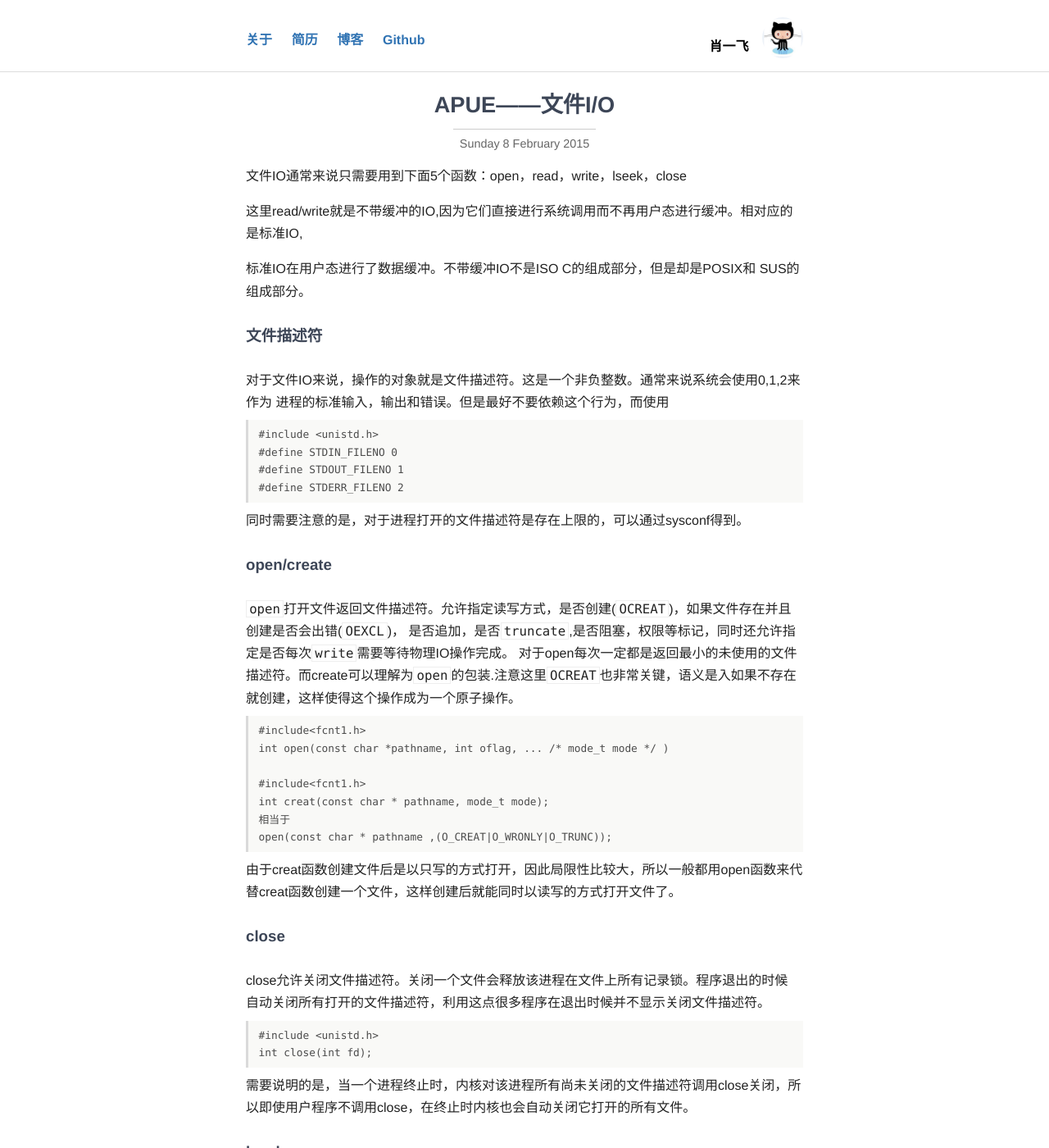
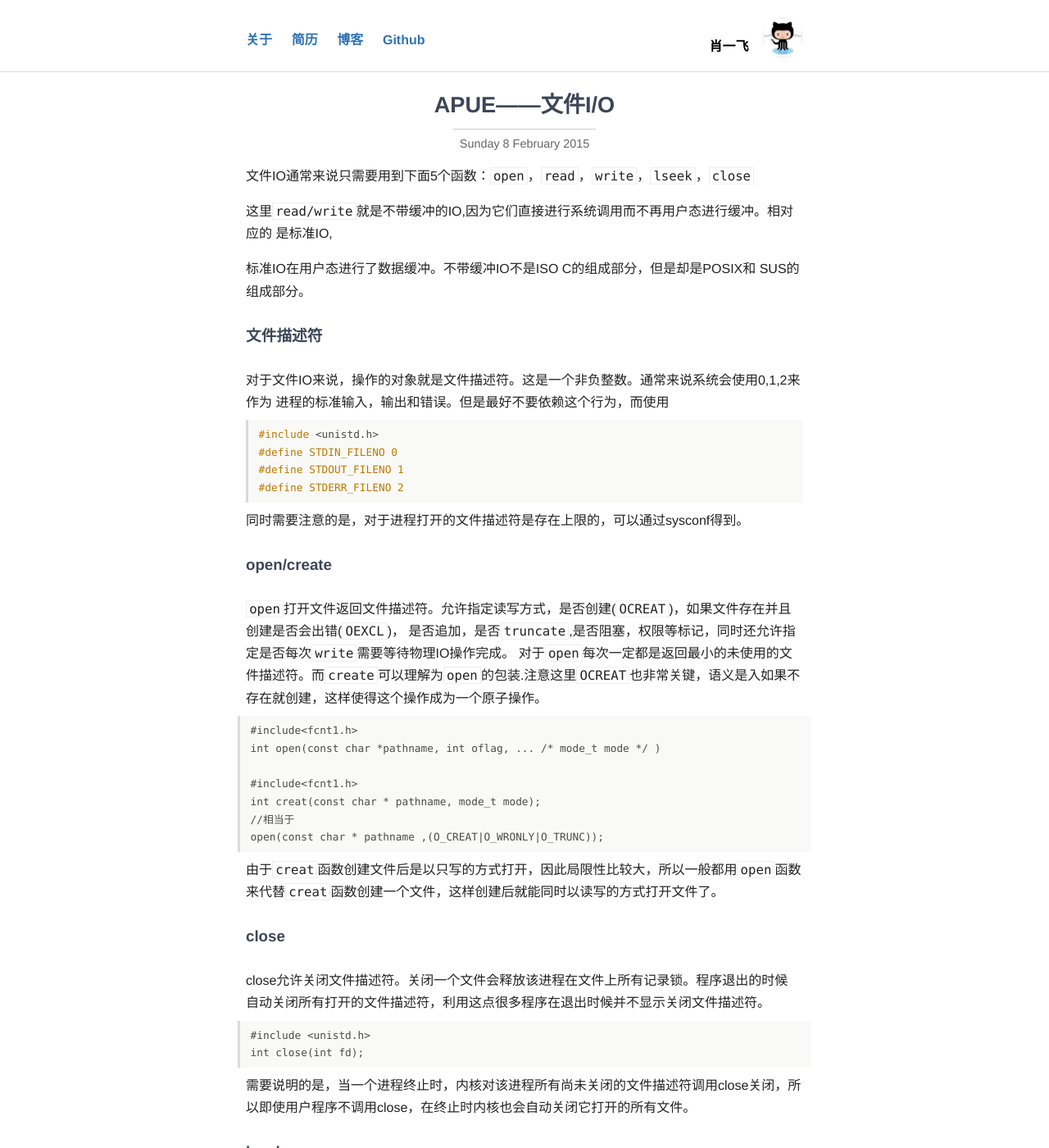
Before and after one commit to xiaoyifeibupt/xiaoyifeibupt.github.io, a Jekyll site: the page built from _posts/2015-02-08-APUE-3.md, in a window 1280 px wide and 1400 px high. Shown: the whole window at 82% size. Built offline with Jekyll 4.4.1, drawn with Linux system fonts in a browser that asks for light colours; Markdown is read by kramdown in place of the engine named in the settings; comment, search, counter and statistics services are not loaded; some of the changed text lies outside the part shown.

Commit message:
Update 2015-02-08-APUE-3.md

````diff
--- a/_posts/2015-02-08-APUE-3.md
+++ b/_posts/2015-02-08-APUE-3.md
@@ -5,53 +5,57 @@ categories: [APUE]
 ---
 
 
-文件IO通常来说只需要用到下面5个函数：open，read，write，lseek，close
+文件IO通常来说只需要用到下面5个函数：`open`，`read`，`write`，`lseek`，`close`
 
-这里read/write就是不带缓冲的IO,因为它们直接进行系统调用而不再用户态进行缓冲。相对应的 是标准IO,
+这里`read/write`就是不带缓冲的IO,因为它们直接进行系统调用而不再用户态进行缓冲。相对应的 是标准IO,
 
 标准IO在用户态进行了数据缓冲。不带缓冲IO不是ISO C的组成部分，但是却是POSIX和 SUS的组成部分。
 
 ###文件描述符
 对于文件IO来说，操作的对象就是文件描述符。这是一个非负整数。通常来说系统会使用0,1,2来作为 进程的标准输入，输出和错误。但是最好不要依赖这个行为，而使用
 
-	#include <unistd.h>
-	#define STDIN_FILENO 0
-	#define STDOUT_FILENO 1
-	#define STDERR_FILENO 2
-
+```c
+#include <unistd.h>
+#define STDIN_FILENO 0
+#define STDOUT_FILENO 1
+#define STDERR_FILENO 2
+```
 同时需要注意的是，对于进程打开的文件描述符是存在上限的，可以通过sysconf得到。
 
 ###open/create
 
-`open`打开文件返回文件描述符。允许指定读写方式，是否创建(`OCREAT`)，如果文件存在并且创建是否会出错(`OEXCL`)， 是否追加，是否`truncate`,是否阻塞，权限等标记，同时还允许指定是否每次`write`需要等待物理IO操作完成。 对于open每次一定都是返回最小的未使用的文件描述符。而create可以理解为`open`的包装.注意这里`OCREAT`也非常关键，语义是入如果不存在就创建，这样使得这个操作成为一个原子操作。
+`open`打开文件返回文件描述符。允许指定读写方式，是否创建(`OCREAT`)，如果文件存在并且创建是否会出错(`OEXCL`)， 是否追加，是否`truncate`,是否阻塞，权限等标记，同时还允许指定是否每次`write`需要等待物理IO操作完成。 对于`open`每次一定都是返回最小的未使用的文件描述符。而`create`可以理解为`open`的包装.注意这里`OCREAT`也非常关键，语义是入如果不存在就创建，这样使得这个操作成为一个原子操作。
 
-	#include<fcnt1.h>
-	int open(const char *pathname, int oflag, ... /* mode_t mode */ )
+```C
+#include<fcnt1.h>
+int open(const char *pathname, int oflag, ... /* mode_t mode */ )
 
-	#include<fcnt1.h>
-	int creat(const char * pathname, mode_t mode);
-	相当于
-	open(const char * pathname ,(O_CREAT|O_WRONLY|O_TRUNC));
-
-由于creat函数创建文件后是以只写的方式打开，因此局限性比较大，所以一般都用open函数来代替creat函数创建一个文件，这样创建后就能同时以读写的方式打开文件了。
+#include<fcnt1.h>
+int creat(const char * pathname, mode_t mode);
+//相当于
+open(const char * pathname ,(O_CREAT|O_WRONLY|O_TRUNC));
+```
+由于`creat`函数创建文件后是以只写的方式打开，因此局限性比较大，所以一般都用`open`函数来代替`creat`函数创建一个文件，这样创建后就能同时以读写的方式打开文件了。
 
 
 ###close
 
 close允许关闭文件描述符。关闭一个文件会释放该进程在文件上所有记录锁。程序退出的时候 自动关闭所有打开的文件描述符，利用这点很多程序在退出时候并不显示关闭文件描述符。
 
-	#include <unistd.h>
-	int close(int fd);
-
+```C
+#include <unistd.h>
+int close(int fd);
+```
 需要说明的是，当一个进程终止时，内核对该进程所有尚未关闭的文件描述符调用close关闭，所以即使用户程序不调用close，在终止时内核也会自动关闭它打开的所有文件。
 
 ###lseek
 
 lseek允许显示设置文件当前偏移量。如果文件描述符是一个管道，FIFO或者是网络套接字的话，那么 会返回ESPIPE的错误。需要注意的是lseek仅仅是修改进程对于这个文件访问逻辑偏移，实际上不进行任何 物理IO操作。使用lseek允许造成文件空洞(通常见于core文件),空洞部分并不要求占用磁盘存储空间。
 
-	#include<unistd.h>
-	off_t lseek(int fildes,off_t offset ,int whence);
-
+```C
+#include<unistd.h>
+off_t lseek(int fildes,off_t offset ,int whence);
+```
 参数 fildes 为已打开的文件描述符，参数 offset 为根据参数 whence 来移动读写位置的位移数。
 
 offset：偏移量，每一读写操作所需要移动的距离，单位是字节的数量，可正可负（向前移，向后移）。
@@ -76,9 +80,10 @@ whence为下列其中一种:（SEEK_SET,SEEK_CUR和SEEK_END和依次为0，1和2
 
 **特殊用法**
 
-	off_t currpos;
-	currpos = lseek(fd, 0, SEEK_CUR);
-
+```C
+off_t currpos;
+currpos = lseek(fd, 0, SEEK_CUR);
+```
 这个技巧也可用于判断我们是否可以改变某个文件的偏移量。如果参数 fd（文件描述符）指定的是 pipe（管道）、FIFO 或者 socket，lseek 返回 -1 并且置 errno 为 ESPIPE。
 
 对于普通文件（regular file），cfo 是一个非负整数。但对于特殊设备，cfo 有可能是负数。因此，我们不能简单地测试 lseek 的返回值是否小于 0 来判断 lseek 成功与否，而应该测试 lseek 的返回值是否等于 -1 来判断 lseek 成功与否。
@@ -86,18 +91,19 @@ whence为下列其中一种:（SEEK_SET,SEEK_CUR和SEEK_END和依次为0，1和2
 
 **例子**
 
-	#include <fcntl.h>
-	#include <unistd.h>
-	#include <cstring>
-	int main(){
-	    int fd=open("hole",O_WRONLY | O_CREAT,0666);
-	    write(fd,"1G hole are coming",strlen("1G hole are coming"));
-	    lseek(fd,1024*1024*1024,SEEK_CUR);
-	    write(fd,"1G hole are ending",strlen("1G hole are ending"));
-	    close(fd);
-	    return 0;
-	}
-
+```C
+#include <fcntl.h>
+#include <unistd.h>
+#include <cstring>
+int main(){
+    int fd=open("hole",O_WRONLY | O_CREAT,0666);
+    write(fd,"1G hole are coming",strlen("1G hole are coming"));
+    lseek(fd,1024*1024*1024,SEEK_CUR);
+    write(fd,"1G hole are ending",strlen("1G hole are ending"));
+    close(fd);
+    return 0;
+}
+```
 创建1G的空洞，可以查看
 
 	$ ll hole
@@ -113,44 +119,49 @@ whence为下列其中一种:（SEEK_SET,SEEK_CUR和SEEK_END和依次为0，1和2
 
 read从文件当前偏移开始读出数据，并且修改当前文件偏移。read允许指定需要读取数据多少，但是并不一定 会返回这么多的数据回来，那么这个时候read返回值就是已经读取的字节数。基本上对于终端，网络， 管道，FIFO等文件，都需要多次读取才能够完成，比较例外的就是磁盘了。同时我们必须注意信号 终端情况，这个时候read会返回EINTR的错误，通常来说我们还需要继续读。
 
-	#include<unistd.h>
-	ssize_t read(int fildes,void *buf ,size_t nbytes);
-
+```C
+#include<unistd.h>
+ssize_t read(int fildes,void *buf ,size_t nbytes);
+```
 
 ###write
 
 write也是从当前偏移开始写数据的，然后修改当前文件偏移。如果设置了OAPPEND选项打开文件的话， 那么write每次写操作，都会首先移动到文件最末尾然后写数据。这个选项非常重要，可以让文件 追加写成为原子操作。
 
-	#include<unistd.h>
-	ssize_t write(int fildes,const void *buf ,size_t nbytes);
-
+```C
+#include<unistd.h>
+ssize_t write(int fildes,const void *buf ,size_t nbytes);
+```
 
 ###pread/pwrite
 
 pread/pwrite相当于一个方便的lseek+read/write操作，并且有一个特点就是不修改当前文件偏移。
 
-	#include <fcntl.h>
-	#include <unistd.h>
-	#include <cstring>
-	#include <cstdio>
-	int main(){
-	    int fd=open("main.cc",O_RDONLY);
-	    char buf[128];
-	    memset(buf,0,sizeof(buf));
-	    for(int i=0;i<10;i++){
-	        //每次读取到的都是相同的内容
-	        pread(fd,buf,sizeof(buf)-1,128);
-	        printf("%s\n",buf);
-	    }
-	    close(fd);
-	    return 0;
-	}
+```C
+#include <fcntl.h>
+#include <unistd.h>
+#include <cstring>
+#include <cstdio>
+int main() {
+    int fd=open("main.cc",O_RDONLY);
+    char buf[128];
+    memset(buf,0,sizeof(buf));
+    for(int i=0;i<10;i++){
+        //每次读取到的都是相同的内容
+        pread(fd,buf,sizeof(buf)-1,128);
+        printf("%s\n",buf);
+    }
+    close(fd);
+    return 0;
+}
+```
 
 ###dup/dup2
 
-	int dup(int fd);
-	int dup2(int src_fd,int dst_fd);
-
+```C
+int dup(int fd);
+int dup2(int src_fd,int dst_fd);
+```
 dup2允许指定将srcfd复制给某个dstfd,而dup是将fd复制给最小未使用的fd. dup2相当于一个原子操作，首先关闭dstfd然后再复制到dstfd上面。
 
 ###sync/fsync/fdatasync
@@ -175,9 +186,11 @@ dup2允许指定将srcfd复制给某个dstfd,而dup是将fd复制给最小未使
 
 全称是io control.ioctl是IO操作杂物箱，终端IO是ioctl的最大使用方面。ioctl包含的头文件是
 
-	#include <unistd.h>
-	#include <sys/ioctl.h>
-	#include <stropts.h>
+```C
+#include <unistd.h>
+#include <sys/ioctl.h>
+#include <stropts.h>
+```
 
 但是这仅仅是ioctl所需要包含的文件，不同设备还有专有的头文件：
 
@@ -207,22 +220,26 @@ dup2允许指定将srcfd复制给某个dstfd,而dup是将fd复制给最小未使
 
 这节主要说文件描述符是如何管理的，假设在一个系统中存在很多进程(process),每个进程里面有一个文件 描述符表，大致结构如下：
 
-	struct Process{
-	    //这是一个数组，文件描述符就是下标。
-	    vector<FileDescriptorEntry> entries;
-	};
-	struct FileDescriptorEntry{
-	    bool close_on_exec; //调用exec是否关闭
-	    bool other_flags; //其他标记
-	    OpenedFileTable* ft_ptr; //指向全局的打开文件表表项
-	};
+```C
+struct Process{
+    //这是一个数组，文件描述符就是下标。
+    vector<FileDescriptorEntry> entries;
+};
+struct FileDescriptorEntry{
+    bool close_on_exec; //调用exec是否关闭
+    bool other_flags; //其他标记
+    OpenedFileTable* ft_ptr; //指向全局的打开文件表表项
+};
+```
 
 然后系统维护一个打开表文件表表项，在每个进程的文件描述符里面有对应的表项指针。大致结构如下：
 
-	struct OpenedFileTable{
-	    int status; //状态标志，比如O_RDWR,O_APPEND,OSYNC等。
-	    off_t offset; //当前偏移
-	    vnode_t* vnode; //所指向的vnode
-	};
+```C
+struct OpenedFileTable{
+    int status; //状态标志，比如O_RDWR,O_APPEND,OSYNC等。
+    off_t offset; //当前偏移
+    vnode_t* vnode; //所指向的vnode
+};
+```
 
 在进程复制一个文件描述符并没有增加一个新的表项，而是指向相同的表项。然后vnodet就是 文件系统对应的内容了，包括位置大小属性等等信息。
````
